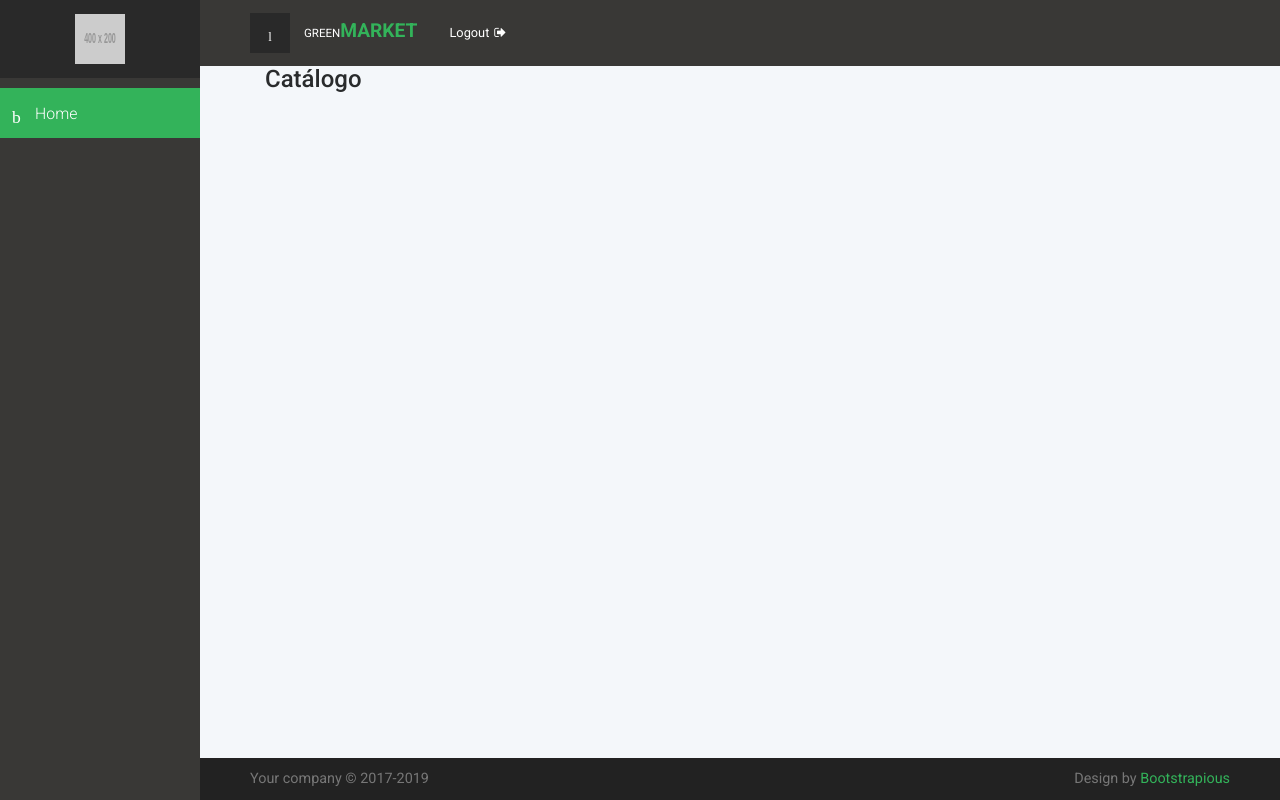
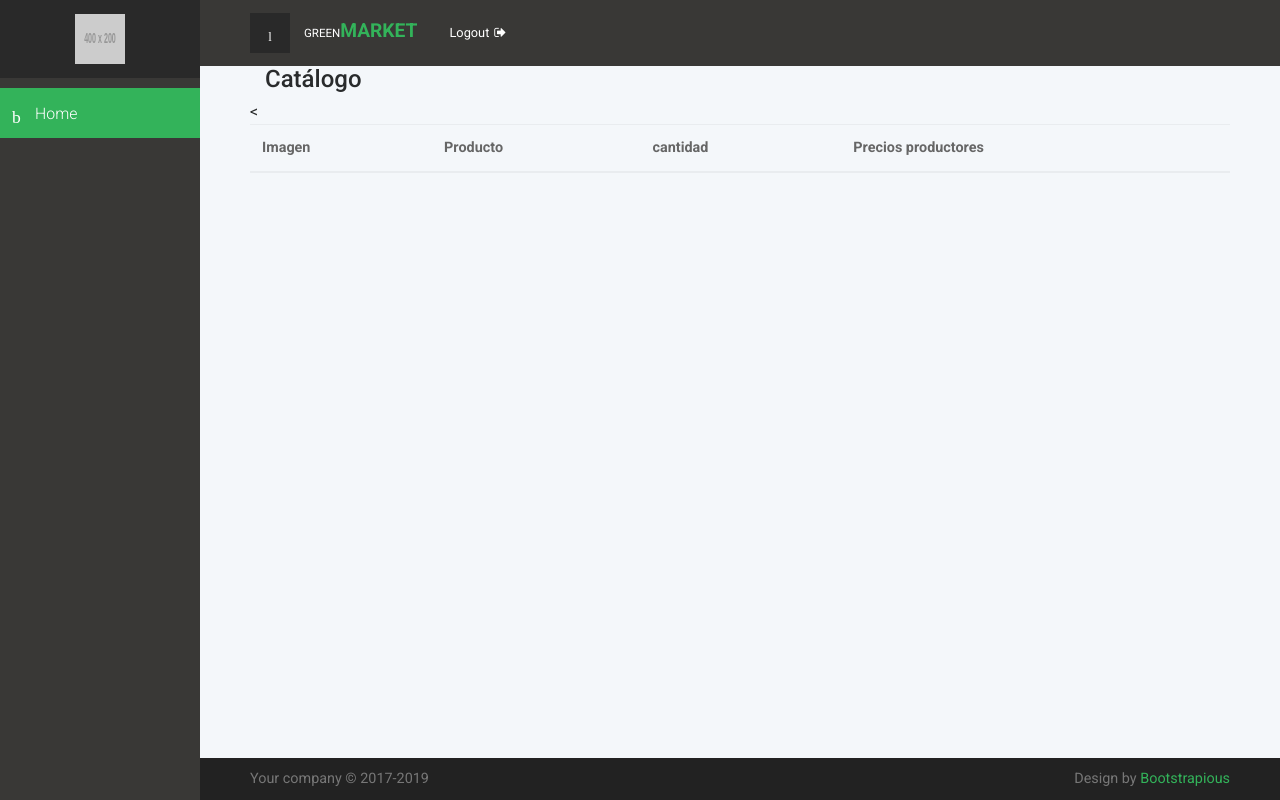
Before and after one commit to davidOrtiz09/GreenMarket-G2, a Django app: page /administrador/catalogo in a window 1280 px wide. Run offline with Django 3.2, Linux system fonts and the light colour scheme; grey boxes labelled with a size stand in for pictures from a placeholder-image service; data that the repository does not hold is empty; some libraries are stand-ins or nearby versions; some web fonts are replaced.

Commit message:
feat: En el template del catálogo se visualiza la información de los productos disponibles para crear el catálgo.
Queda pendiente colocar campos para fijar el precio del producto y los botones según mockup.

```diff
--- a/Administrador/templates/Administrador/catalogo.html
+++ b/Administrador/templates/Administrador/catalogo.html
@@ -4,7 +4,29 @@
         <div class="container-fluid">
             <div class="col-12">
                 <h1>Cat&aacute;logo</h1>
+                <div class="row">
+                    <table class="table">
+                        <thead>
+                            <tr>
+                                <th>Imagen</th>
+                                <th>Producto</th>
+                                <th>cantidad</th><
+                                <th>Precios productores</th>
+                            </tr>
+                        </thead>
+                        <tbody>
+                        {% for item in ofertas_pro %}
+                            <tr>
+                                <th><img src="/media/{{ item.fk_producto__imagen }}" alt="Imagen {{ item.fk_producto__nombre}}" class="img-responsive center-block" style="max-height: 200px; max-width: 200px"></th>
+                                <th>{{ item.fk_producto__nombre }}</th>
+                                <th>{{ item.canAceptada }}</th>
+                                <th>{{ item.preMin }} - {{ item.preMax }}</th>
+                            </tr>
 
+                        {% endfor %}
+                        </tbody>
+                    </table>
+                </div>
             </div>
         </div>
     </section>
```
